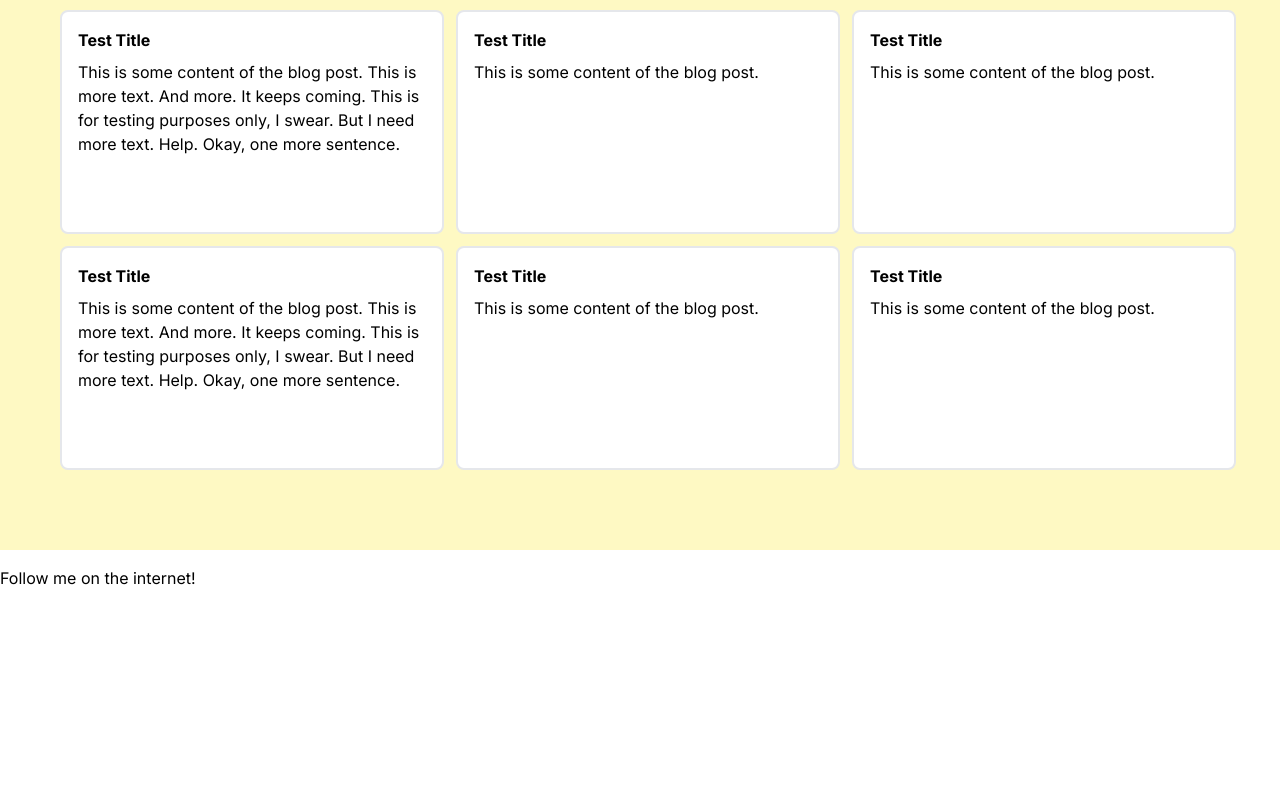
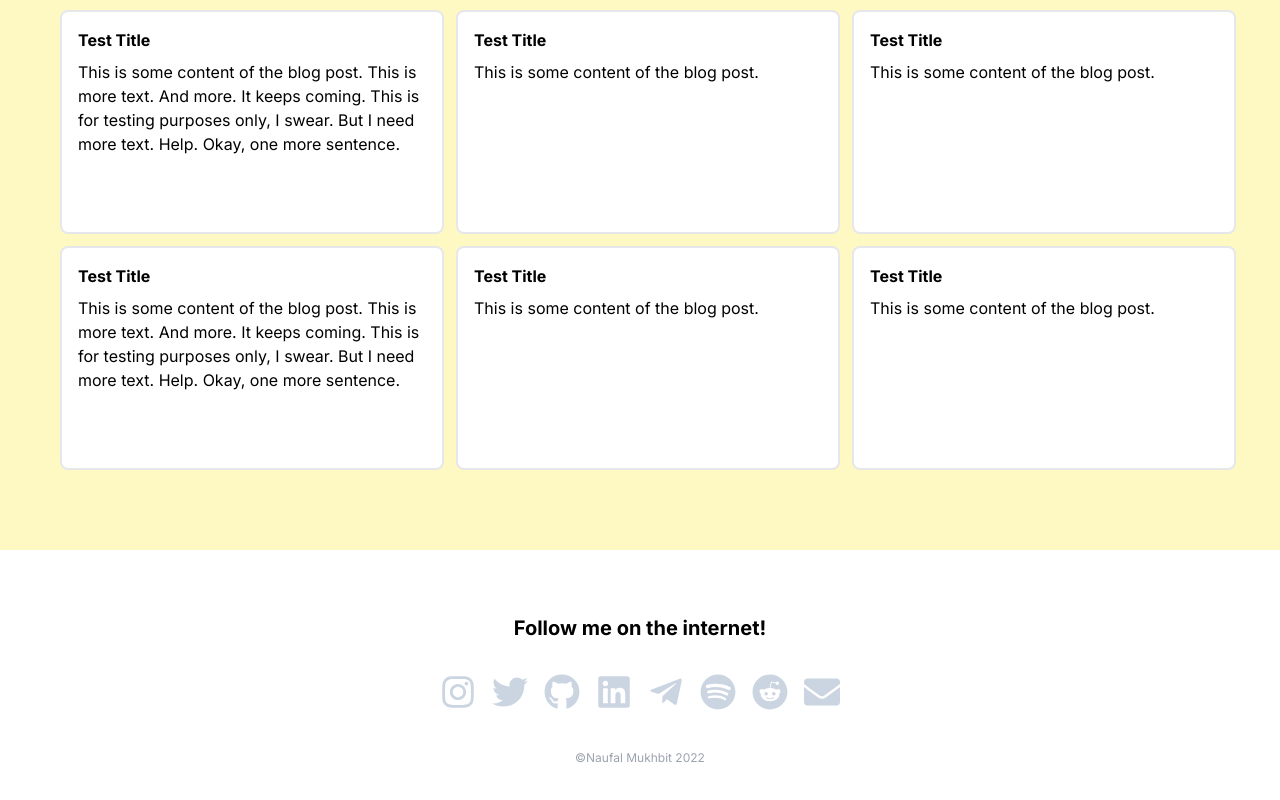
Before and after one commit to naufalmukhbit/latte, a Next.js app: page / in a window 1280 px wide. Shown: the part 4014-4814 px from the top of the page. Before the commit the page ends 4620 px from the top, so only its background shows below. Built offline with nearby package versions, Linux system fonts and the light colour scheme.

Commit message:
Add social media footer

```diff
--- a/components/Home/index.tsx
+++ /dev/null
@@ -1,4 +0,0 @@
-import Postbox from "./Postbox";
-import FeedPost from "./FeedPost";
-
-export { Postbox, FeedPost };
--- /dev/null
+++ b/components/HomeFooter.tsx
@@ -0,0 +1,37 @@
+import {FaInstagram, FaTwitter, FaGithub, FaLinkedin, FaTelegramPlane, FaSpotify, FaReddit, FaEnvelope} from "react-icons/fa"
+
+export default function Footer() {
+  const iconStyle: string = "cursor-pointer text-slate-300 dark:text-gray-500 hover:text-gray-800 dark:hover:text-white transition";
+	return (
+		<div className="flex flex-col items-center py-16 gap-6">
+      <span className="text-xl font-bold">Follow me on the internet!</span>
+      <div className="flex flex-row gap-4 text-4xl pt-2 pb-4">
+        <a href="https://instagram.com/paymukh" target="_blank" rel="noreferrer">
+          <FaInstagram className={iconStyle} />
+        </a>
+        <a href="https://twitter.com/paymukh" target="_blank" rel="noreferrer">
+          <FaTwitter className={iconStyle} />
+        </a>
+        <a href="https://github.com/naufalmukhbit" target="_blank" rel="noreferrer">
+          <FaGithub className={iconStyle} />
+        </a>
+        <a href="https://linkedin.com/in/naufalmukhbit" target="_blank" rel="noreferrer">
+          <FaLinkedin className={iconStyle} />
+        </a>
+        <a href="https://t.me/paymukh" target="_blank" rel="noreferrer">
+          <FaTelegramPlane className={iconStyle} />
+        </a>
+        <a href="https://open.spotify.com/user/nopaymukhbit" target="_blank" rel="noreferrer">
+          <FaSpotify className={iconStyle} />
+        </a>
+        <a href="https://reddit.com/u/Orbitox" target="_blank" rel="noreferrer">
+          <FaReddit className={iconStyle} />
+        </a>
+        <a href="mailto:nmukhbit@gmail.com" target="_blank" rel="noreferrer">
+          <FaEnvelope className={iconStyle} />
+        </a>
+      </div>
+      <span className="text-xs text-gray-400">&copy;Naufal Mukhbit 2022</span>
+    </div>
+	);
+}
--- a/components/index.tsx
+++ b/components/index.tsx
@@ -4,5 +4,6 @@ import Input from "./Input";
 import Button from "./Button";
 import MacButtons from "./MacButtons";
 import FakeWindow from "./FakeWindow";
+import HomeFooter from "./HomeFooter"
 
-export { Navbar, Card, Input, Button, MacButtons, FakeWindow };
+export { Navbar, Card, Input, Button, MacButtons, FakeWindow, HomeFooter };
--- a/pages/index.tsx
+++ b/pages/index.tsx
@@ -1,7 +1,7 @@
 import { useState, useCallback, useEffect } from "react";
 import type { NextPage } from "next";
 import Head from "next/head";
-import { Card, FakeWindow } from "components";
+import { Card, FakeWindow, HomeFooter } from "components";
 
 const Home: NextPage = () => {
 	type snippetData = {
@@ -166,12 +166,7 @@ const Home: NextPage = () => {
 							{renderSites(tempSnippets)}
 						</div>
 					</div>
-					{/* You can read my blog posts... */}
-					{/* ...or do something else */}
-					{/* Please give these little projects of mine a visit! */}
-					<div className="w-full max-w-screen-md self-center flex flex-col gap-4 py-4">
-						Follow me on the internet!
-					</div>
+					<HomeFooter />
 				</div>
 			</div>
 		</div>
```
